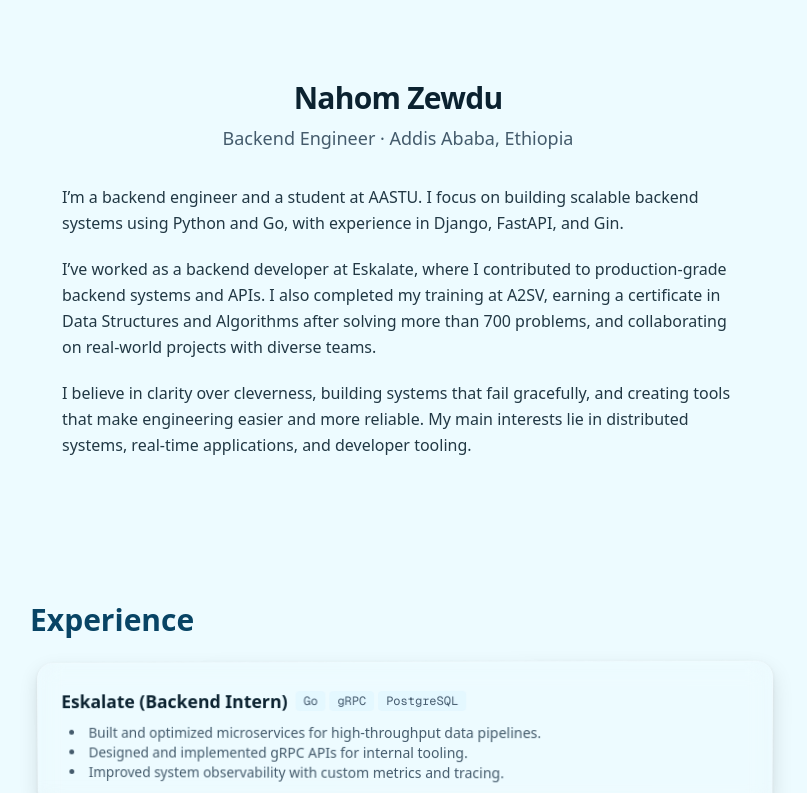
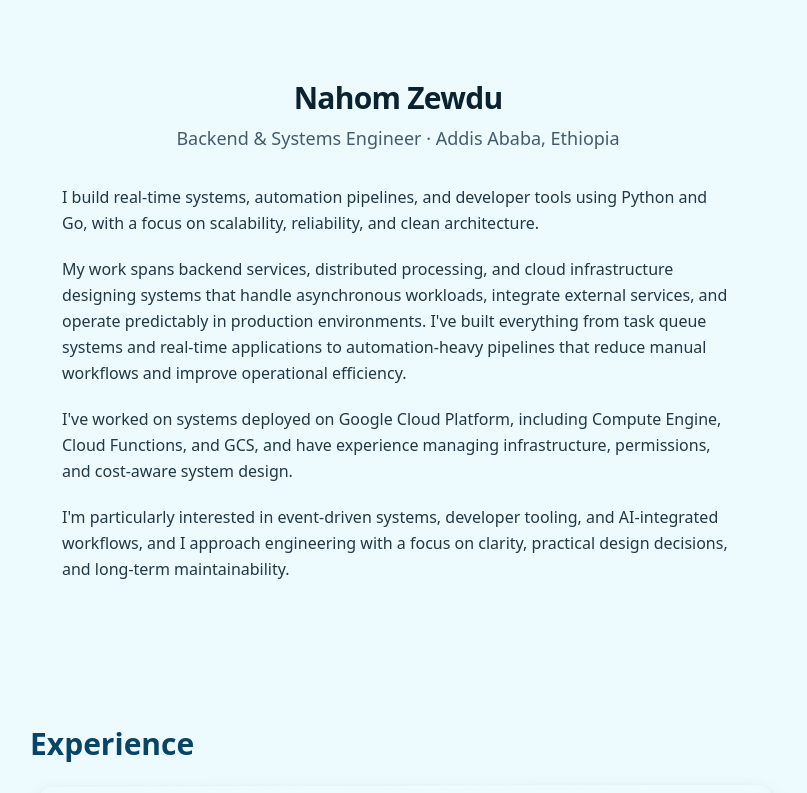
Before and after one commit to nahom-zewdu/my-portfolio, a Next.js app: page / in a window 1280 px wide. Shown: the part 1660-2453 px from the top of the page, without its empty margins (242-1049 px from the left). Built offline with nearby package versions, Linux system fonts and the light colour scheme.

Commit message:
refactor(about): update AboutSection content for clarity and detail, enhancing professional description and interests

```diff
--- a/src/components/AboutSection.tsx
+++ b/src/components/AboutSection.tsx
@@ -13,7 +13,7 @@ export default function AboutSection() {
         viewport={{ once: true }}
       >
         <h2 className="text-3xl font-bold tracking-tight">Nahom Zewdu</h2>
-        <p className="text-lg text-muted-foreground mt-2">Backend Engineer · Addis Ababa, Ethiopia</p>
+        <p className="text-lg text-muted-foreground mt-2">Backend &amp; Systems Engineer · Addis Ababa, Ethiopia</p>
       </motion.div>
 
       {/* Body: left-aligned narrative */}
@@ -26,13 +26,16 @@ export default function AboutSection() {
       >
         <div className="space-y-5 text-base leading-relaxed text-foreground/90">
           <p>
-            I’m a backend engineer and a student at AASTU. I focus on building scalable backend systems using Python and Go, with experience in Django, FastAPI, and Gin.
+            I build real-time systems, automation pipelines, and developer tools using Python and Go, with a focus on scalability, reliability, and clean architecture.
           </p>
           <p>
-            I’ve worked as a backend developer at Eskalate, where I contributed to production-grade backend systems and APIs. I also completed my training at A2SV, earning a certificate in Data Structures and Algorithms after solving more than 700 problems, and collaborating on real-world projects with diverse teams.
+            My work spans backend services, distributed processing, and cloud infrastructure designing systems that handle asynchronous workloads, integrate external services, and operate predictably in production environments. I&apos;ve built everything from task queue systems and real-time applications to automation-heavy pipelines that reduce manual workflows and improve operational efficiency.
           </p>
           <p>
-            I believe in clarity over cleverness, building systems that fail gracefully, and creating tools that make engineering easier and more reliable. My main interests lie in distributed systems, real-time applications, and developer tooling.
+            I&apos;ve worked on systems deployed on Google Cloud Platform, including Compute Engine, Cloud Functions, and GCS, and have experience managing infrastructure, permissions, and cost-aware system design.
+          </p>
+          <p>
+            I&apos;m particularly interested in event-driven systems, developer tooling, and AI-integrated workflows, and I approach engineering with a focus on clarity, practical design decisions, and long-term maintainability.
           </p>
         </div>
       </motion.div>
```
